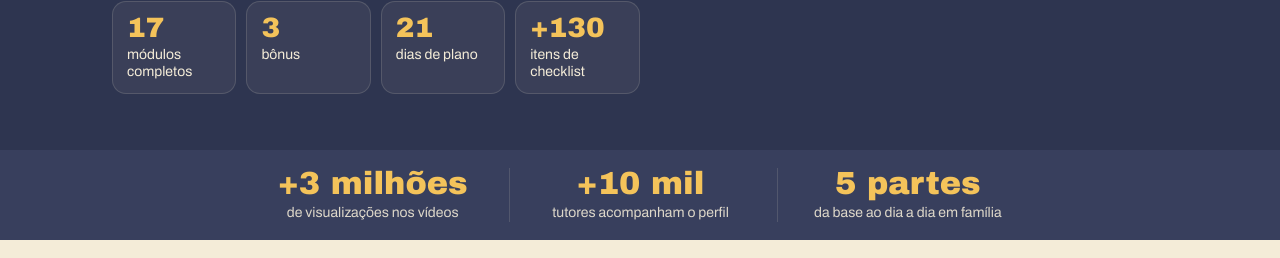
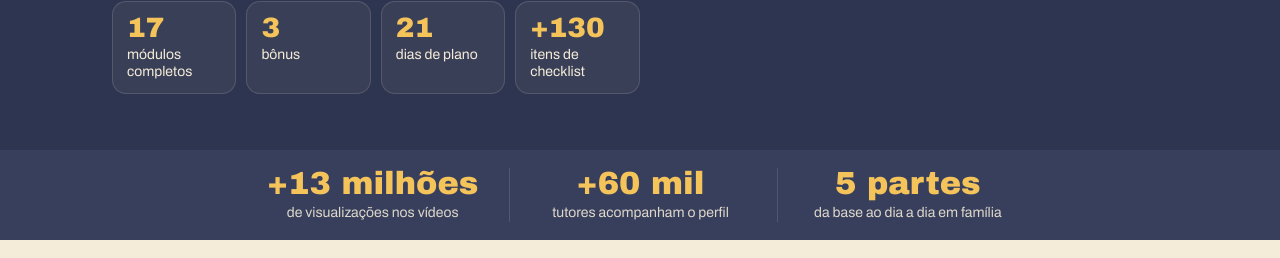
Before and after one commit to oromaovitor/entendaseucachorro, a plain HTML site: page index.html in a window 1280 px wide. Shown: the part 810-1068 px from the top of the page. Drawn offline with Linux system fonts and the light colour scheme; a script that the page names is missing.

Commit message:
Números do perfil: +13 milhões de visualizações, +60 mil seguidores
Co-Authored-By: Claude Opus 5.5 <noreply@anthropic.com>

```diff
--- a/index.html
+++ b/index.html
@@ -365,8 +365,8 @@ fbq('track','ViewContent',{content_name:'Curso completo Entendendo Seu Cachorro'
     <div class="proof">
       <!-- ATUALIZAR NÚMEROS: usar sempre "mais de" com valor arredondado para baixo -->
       <ul>
-        <li><span class="num">+3 milhões</span><span class="lab">de visualizações nos vídeos</span></li>
-        <li><span class="num">+10 mil</span><span class="lab">tutores acompanham o perfil</span></li>
+        <li><span class="num">+13 milhões</span><span class="lab">de visualizações nos vídeos</span></li>
+        <li><span class="num">+60 mil</span><span class="lab">tutores acompanham o perfil</span></li>
         <li><span class="num">5 partes</span><span class="lab">da base ao dia a dia em família</span></li>
       </ul>
     </div>
```
